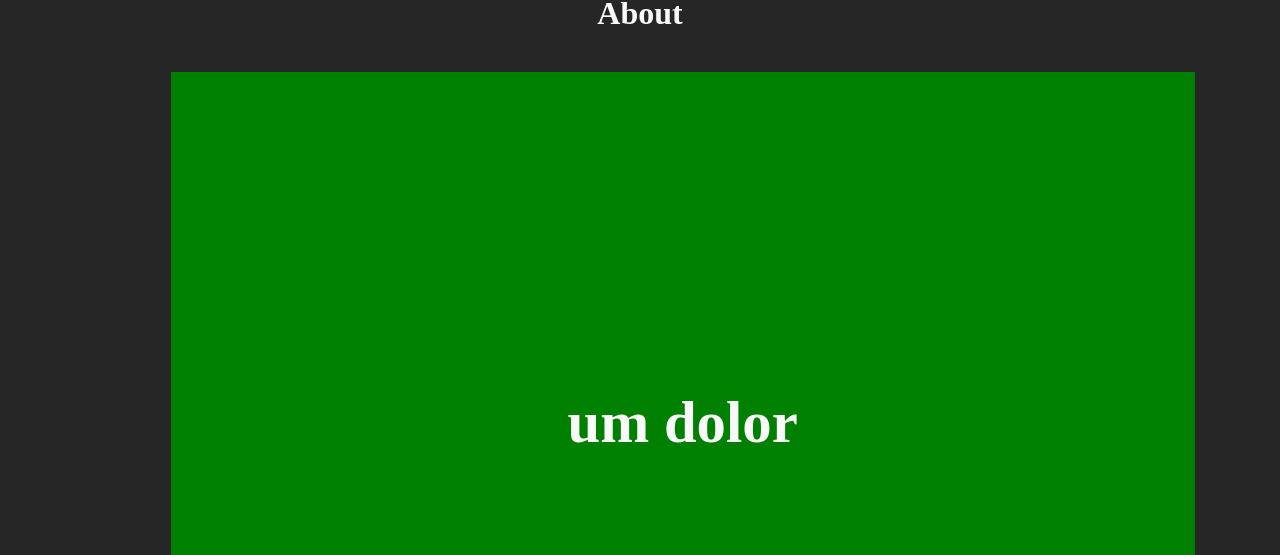
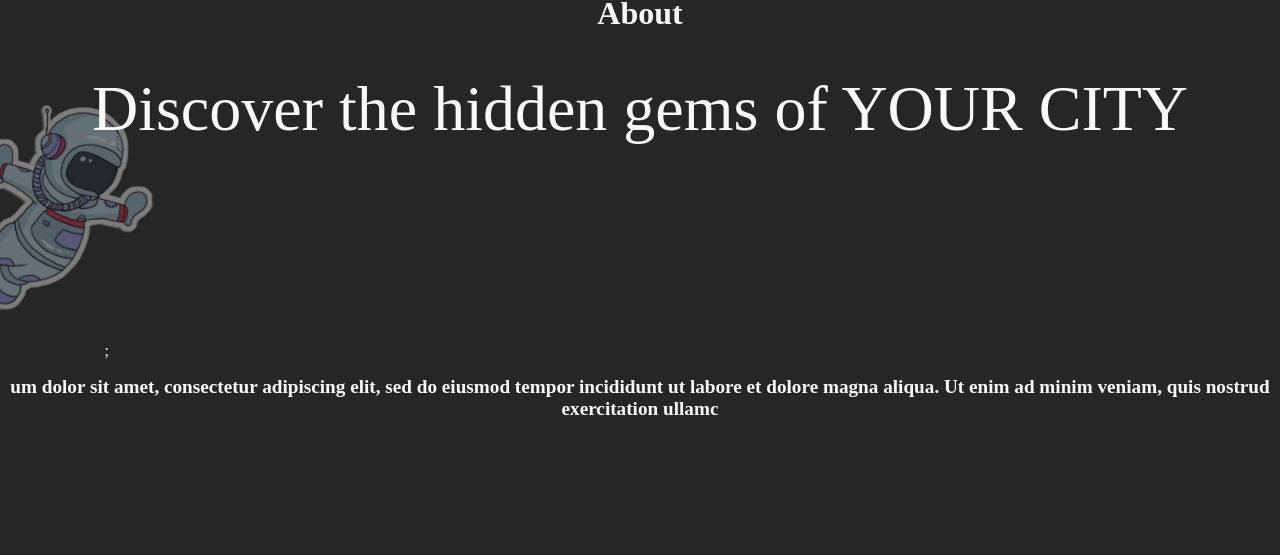
Before and after one commit to Victor-Oz/novel-experience, a React (Vite) app: page /about in a window 1280 px wide. Shown: the part 138-693 px from the top of the page. Built offline with nearby package versions, Linux system fonts and the light colour scheme.

Commit message:
dashboard

```diff
--- a/src/App.css
+++ b/src/App.css
@@ -63,22 +63,25 @@ body {
 .container {
   text-align: center;
 }
-.blob {
-  grid-row: 1/6;
-  grid-column: 3/5;
-  width: 80vw;
-  height: 700px;
+.dashboard-text {
+  grid-row: 1/5;
+  grid-column: 1/7;
+  font-size: 4em;
 
-  background-color: green;
-  z-index: -1;
 }
 
 .blob-container {
   display: grid;
-  grid-template-columns: repeat(5, 1fr);
+  grid-template-columns: repeat(6, 1fr);
   margin-top: 40px;
 }
-
+.space-man{
+  height: 270px;
+  grid-row: 1/5;
+  grid-column:1/3;
+  z-index: -1;
+  opacity: 0.4;
+}
 .blob-text {
   font-size: 49px;
   grid-column: 3/5;
--- a/src/App.jsx
+++ b/src/App.jsx
@@ -5,14 +5,14 @@ import Pricing from "./pages/Pricing";
 import Home from "./pages/Home";
 import About from "./pages/About";
 import { Route, Routes } from "react-router-dom";
-import BackgroundBlob from "./components/TopMovingBlob";
+import BlobContainer from "./components/BlobContainer";
 import IntroText from "./components/IntroText";
 import TextSlab from "./components/TextSlab";
 import StaticBlob from "./components/StaticBlob";
 import NiceQuote from "./components/NiceQuote";
 import BottomBackgroundBlob from "./components/BottomMovingBlob";
 import NavBar from "./components/NavBar"
-import BlobText from "./components/BlobText";
+
 
 
 
@@ -27,12 +27,7 @@ function App() {
           <Route path="/about" element={<About />} />
           <Route path="/about" element={<About />} />
         </Routes>
-        <div className="blob-container">
-        <BlobText />
-        <div className='blob'>
-          <BackgroundBlob />
-        </div>
-        </div>
+        <BlobContainer/>
         <IntroText />
         <TextSlab />
         <StaticBlob />
--- /dev/null
+++ b/src/components/BlobContainer.jsx
@@ -0,0 +1,23 @@
+/** @format */
+import { motion } from "framer-motion";
+
+function BlobContainer() {
+  return (
+    <div className='blob-container'>
+      <motion.img
+        className='space-man'
+        src='src\assets\flyboy.png'
+        initial={{ x: -300 }}
+        animate={{ x: -80 }}
+        transition={{ delay: 1 }}>
+
+      </motion.img>
+      <div className='dashboard-text'>
+        Discover the hidden gems of YOUR CITY
+      </div>
+      ;
+    </div>
+  );
+}
+
+export default BlobContainer;
--- a/src/components/BlobText.jsx
+++ /dev/null
@@ -1,9 +0,0 @@
-function BlobText(){
-
-    return(<div className="blob-text" >
-        <h2>um dolor</h2>
-        </div>
-    )
-}
-
-export default BlobText
--- a/src/components/TopMovingBlob.jsx
+++ /dev/null
@@ -1,40 +0,0 @@
-// import * as React from 'react'
-// import { Blob } from 'react-blob'
-
-// const Avatar = ({src, alt}) =>
-//   <Blob size="100px" src={src} alt={alt}/>
-
-// const FunnyLinkButton = ({href, ...props}) =>
-//   <a href={href}><Blob size="2em" {...props}/></a>
-
-// const BackgroundBlob = ({style, props}) =>
-//   <Blob size="70vw"
-//     style={{
-//         position: 'relative',
-//         top: '0%',
-//         right: '0%',
-//         zIndex: -1,
-//         backgroundColor: 'green',
-//         color: 'blue',
-//         opacity: 1,
-//         fontSize: '100vh',
-
-//         ...style
-//     }}
-//     {...props}
-//   />
-
-//   export default BackgroundBlob
-
-
-
-
-
-function BackgroundBlob(){
-  return(
-<div className='blob'>
-      </div>
-  )
-}
-
-export default BackgroundBlob
```
Also changed, not shown: src/assets/flyboy.png (added).
